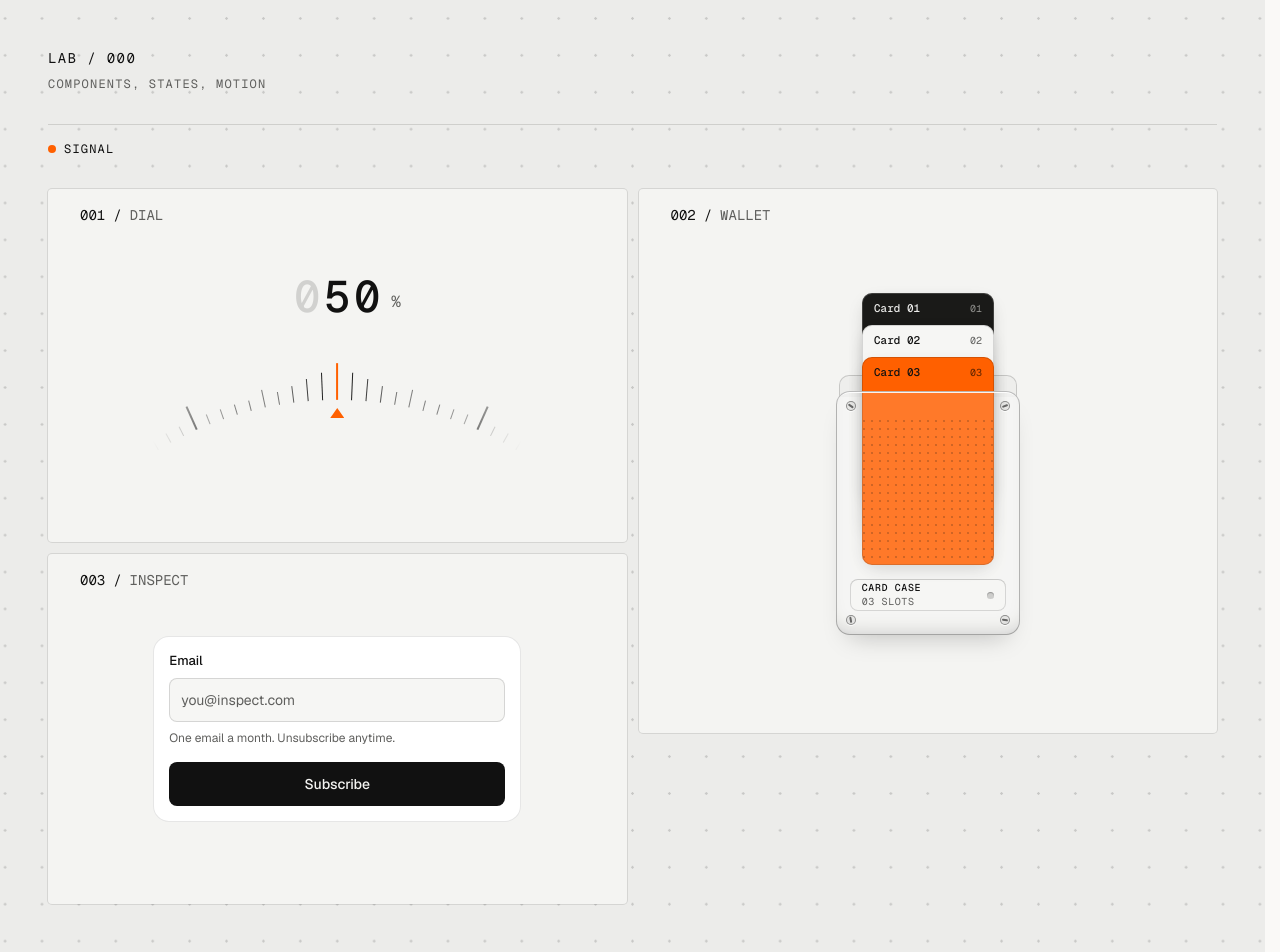
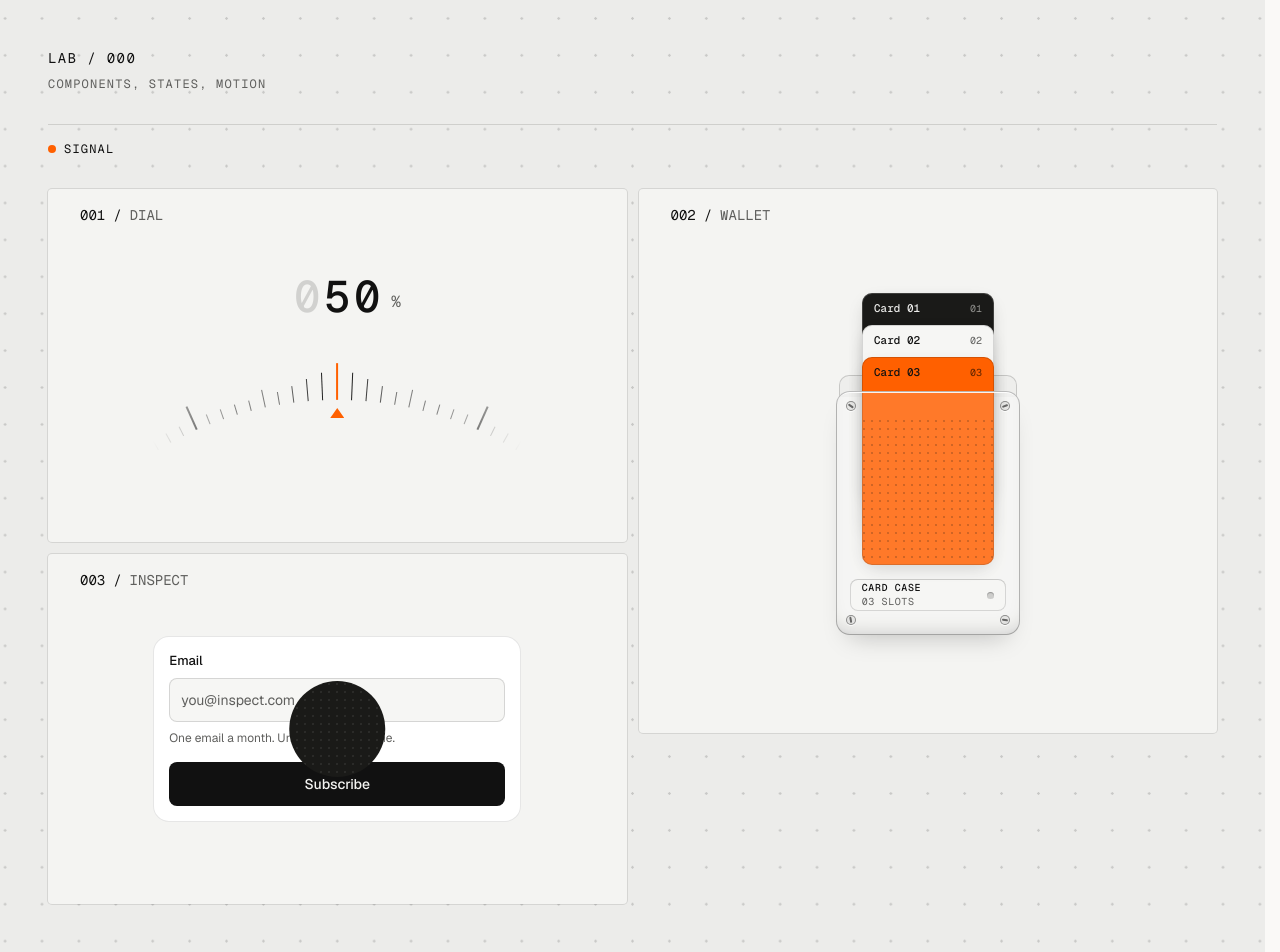
Before and after one commit to cagndz/agundez-me, a Next.js app: page /lab in a window 1280 px wide. Shown: the top 952 px of the page. Built offline with nearby package versions, Linux system fonts and the light colour scheme.

Commit message:
feat(lab): add inspect blueprint layer

```diff
--- a/src/lab/demos/inspect/index.tsx
+++ b/src/lab/demos/inspect/index.tsx
@@ -1,9 +1,11 @@
-import { SIZE } from './constants'
+import { LENS_RADIUS, SIZE } from './constants'
 
 export function Inspect() {
+	const centerX = SIZE.width / 2
+	const centerY = SIZE.height / 2
 	return (
 		<div
-			className='flex flex-col gap-4 rounded-2xl bg-white p-4 font-sans normal-case inset-ring inset-ring-foreground/10'
+			className='relative flex flex-col gap-4 rounded-2xl bg-white p-4 font-sans normal-case inset-ring inset-ring-foreground/10'
 			style={{ width: SIZE.width, height: SIZE.height }}
 		>
 			<div className='flex flex-col gap-2'>
@@ -20,6 +22,13 @@ export function Inspect() {
 			<div className='flex h-11 items-center justify-center rounded-lg bg-foreground text-sm/5 font-medium text-[#f4f4f2]'>
 				Subscribe
 			</div>
+			<div
+				aria-hidden='true'
+				className='pointer-events-none absolute inset-0 rounded-[inherit] bg-[#1a1a18] bg-[radial-gradient(circle,rgba(236,236,234,0.08)_0.8px,transparent_1.2px)] bg-size-[8px_8px] bg-position-[4px_4px]'
+				style={{
+					clipPath: `circle(${LENS_RADIUS}px at ${centerX}px ${centerY}px)`,
+				}}
+			></div>
 		</div>
 	)
 }
```
